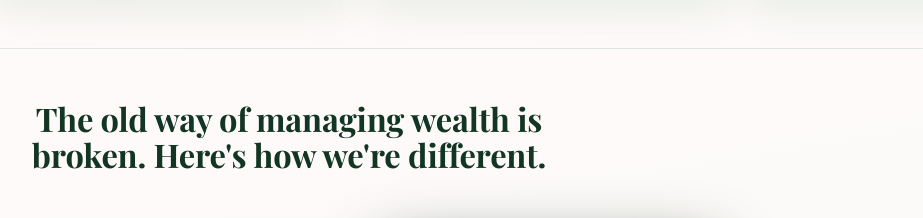
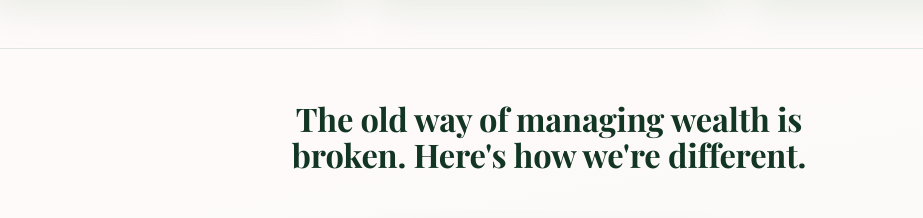
Before and after one commit to varunsontakke16/Qurve-Wealth, a website: page index.html in a window 1280 px wide. Shown: the part 1366-1584 px from the top of the page, without its empty margins (91-1014 px from the left). Drawn offline with nearby package versions, Linux system fonts and the light colour scheme.

Commit message:
fix: Positioning of the heading text

```diff
--- a/styles.css
+++ b/styles.css
@@ -696,7 +696,7 @@ body.page-out {
   overflow: hidden;
 }
 
-.home-carousel__title {
+.section-title.home-carousel__title {
   text-align: center;
   max-width: 600px;
   margin: 0 auto 3rem;
```
